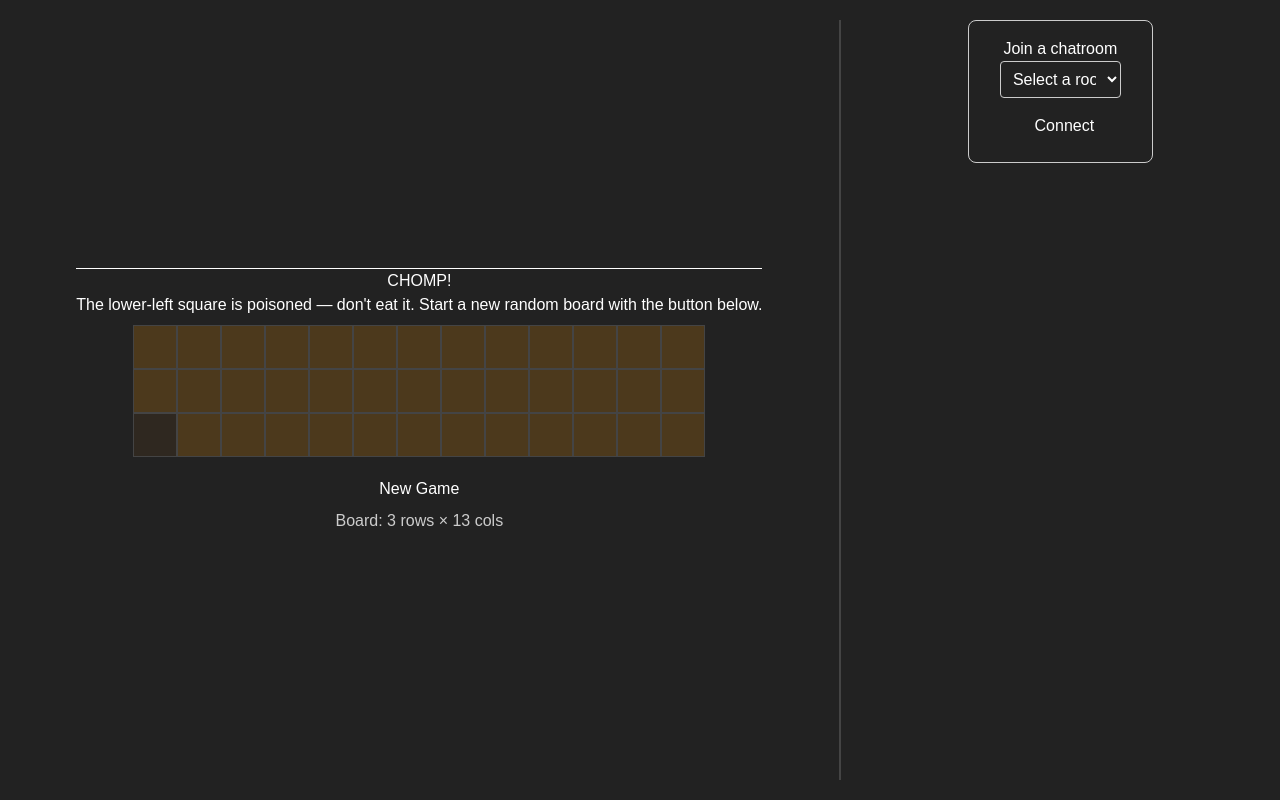
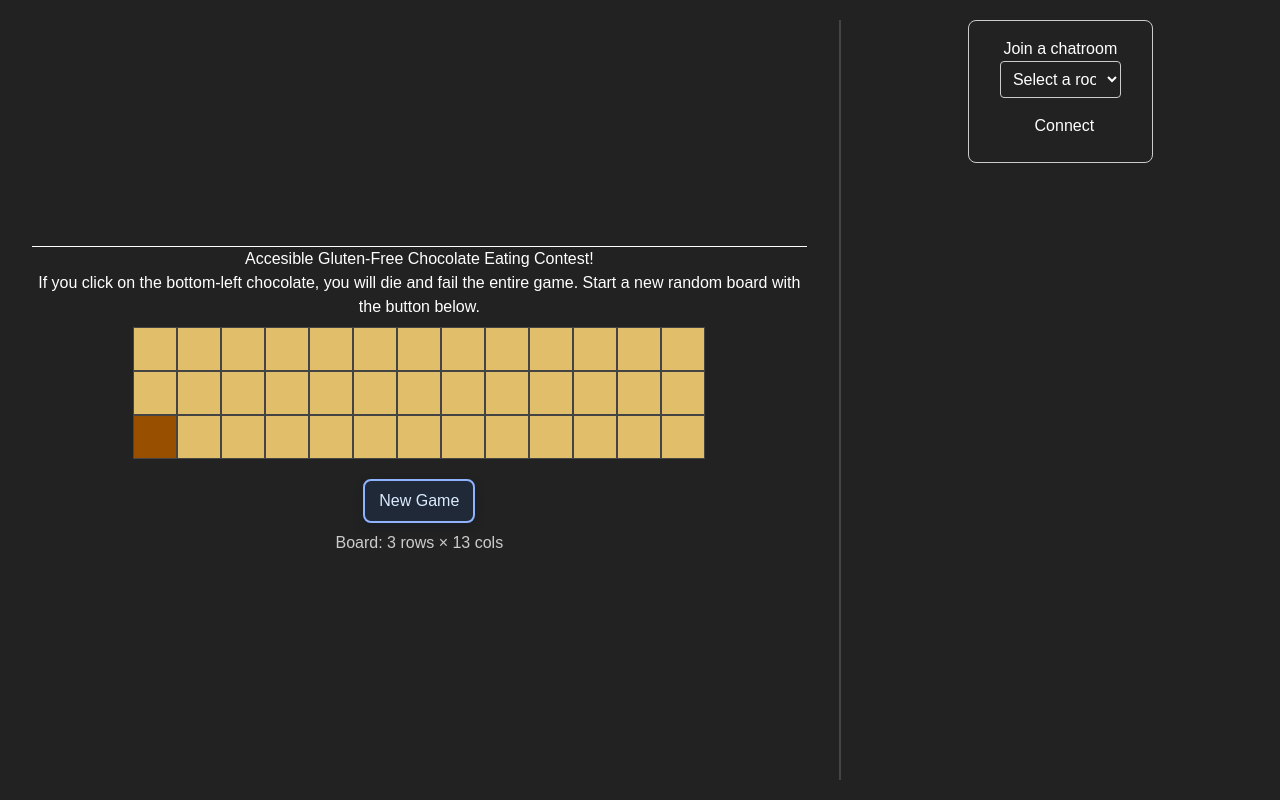
Before and after one commit to Duquesne-Computer-Science-Club/SteelHacks2025, a Next.js app in the folder steelhacks/: page /game in a window 1280 px wide. Built offline with nearby package versions, Linux system fonts and the light colour scheme.

Commit message:
Update chomp.tsx

```diff
--- a/steelhacks/src/components/chomp.tsx
+++ b/steelhacks/src/components/chomp.tsx
@@ -16,6 +16,9 @@ export default function Chomp(): JSX.Element {
 	// game status
 	const [gameOver, setGameOver] = useState<boolean>(false);
 	const [gameMessage, setGameMessage] = useState<string>("");
+
+	// visual state for New Game button press
+	const [buttonPressed, setButtonPressed] = useState<boolean>(false);
 
 	const emptyBoard = (rCount = rows, cCount = cols): number[][] => {
 		const b: number[][] = [];
@@ -138,18 +141,33 @@ export default function Chomp(): JSX.Element {
 			alignItems: "center",
 			justifyContent: "center",
 			border: "1px solid #444",
-			background: present ? (isPoison ? "rgba(47, 40, 32, 1)" : "#4c391cff") : "#ddd",
+			background: present ? (isPoison ? "rgba(153, 79, 0, 1)" : "rgba(225, 190, 106, 1)") : "#ddd",
 			color: isPoison ? "white" : "black",
 			fontWeight: isPoison ? 700 : 400,
 			cursor: present ? "pointer" : "default",
 			userSelect: "none",
 		} as React.CSSProperties);
 
+	const onButtonPressStart = () => setButtonPressed(true);
+	const onButtonPressEnd = () => setButtonPressed(false);
+
+	const newGameButtonStyle: React.CSSProperties = {
+		padding: "8px 14px",
+		border: "2px solid #8fb3ff",
+		borderRadius: 8,
+		background: buttonPressed ? "#2b6be0" : "#1f2937",
+		color: buttonPressed ? "#fff" : "#dbeafe",
+		cursor: "pointer",
+		transition: "transform 120ms ease, background 120ms ease, box-shadow 120ms ease",
+		boxShadow: buttonPressed ? "inset 0 2px 6px rgba(0,0,0,0.4)" : "0 4px 10px rgba(16,24,40,0.4)",
+		transform: buttonPressed ? "scale(0.98)" : "scale(1)",
+	};
+
 	return (
 		<div style={{ fontFamily: "sans-serif", padding: 12 }}>
 			<hr />
-			<h1>CHOMP!</h1>
-			<p>The lower-left square is poisoned — don't eat it. Start a new random board with the button below.</p>
+			<h1>Accesible Gluten-Free Chocolate Eating Contest!</h1>
+			<p>If you click on the bottom-left chocolate, you will die and fail the entire game. Start a new random board with the button below.</p>
 
 			<div style={{ display: "inline-block", border: "2px solid #222", padding: 6 }}>
 				{/* render rows top -> bottom (adjustable via rows/cols) */}
@@ -176,7 +194,18 @@ export default function Chomp(): JSX.Element {
 			</div>
 
 			<div style={{ marginTop: 12 }}>
-				<button onClick={playAgain}>New Game</button>
+				<button
+					onClick={playAgain}
+					onMouseDown={onButtonPressStart}
+					onMouseUp={onButtonPressEnd}
+					onMouseLeave={onButtonPressEnd}
+					onTouchStart={onButtonPressStart}
+					onTouchEnd={onButtonPressEnd}
+					style={newGameButtonStyle}
+					aria-pressed={buttonPressed}
+				>
+					New Game
+				</button>
 				{gameOver && (
 					<div style={{ marginTop: 8, color: "#ffddcc", fontWeight: 700 }}>
 						{gameMessage}
```
